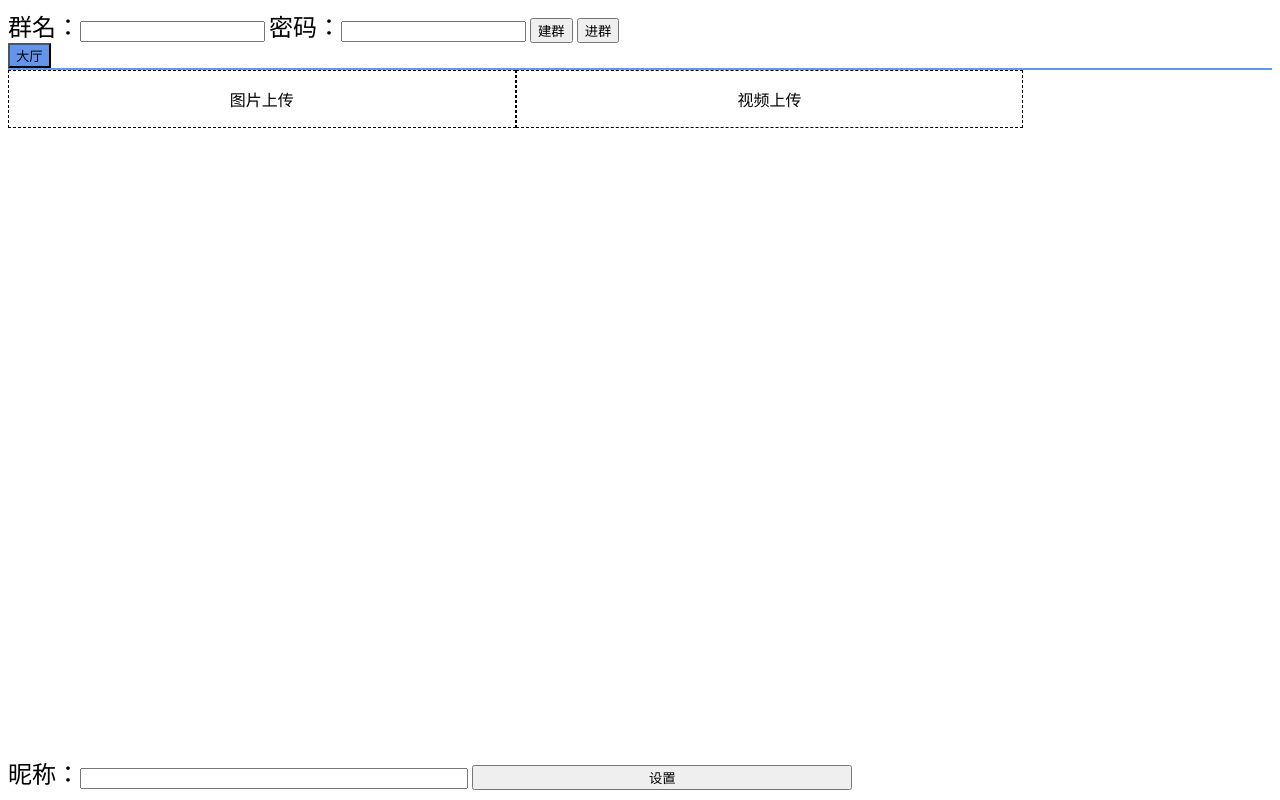
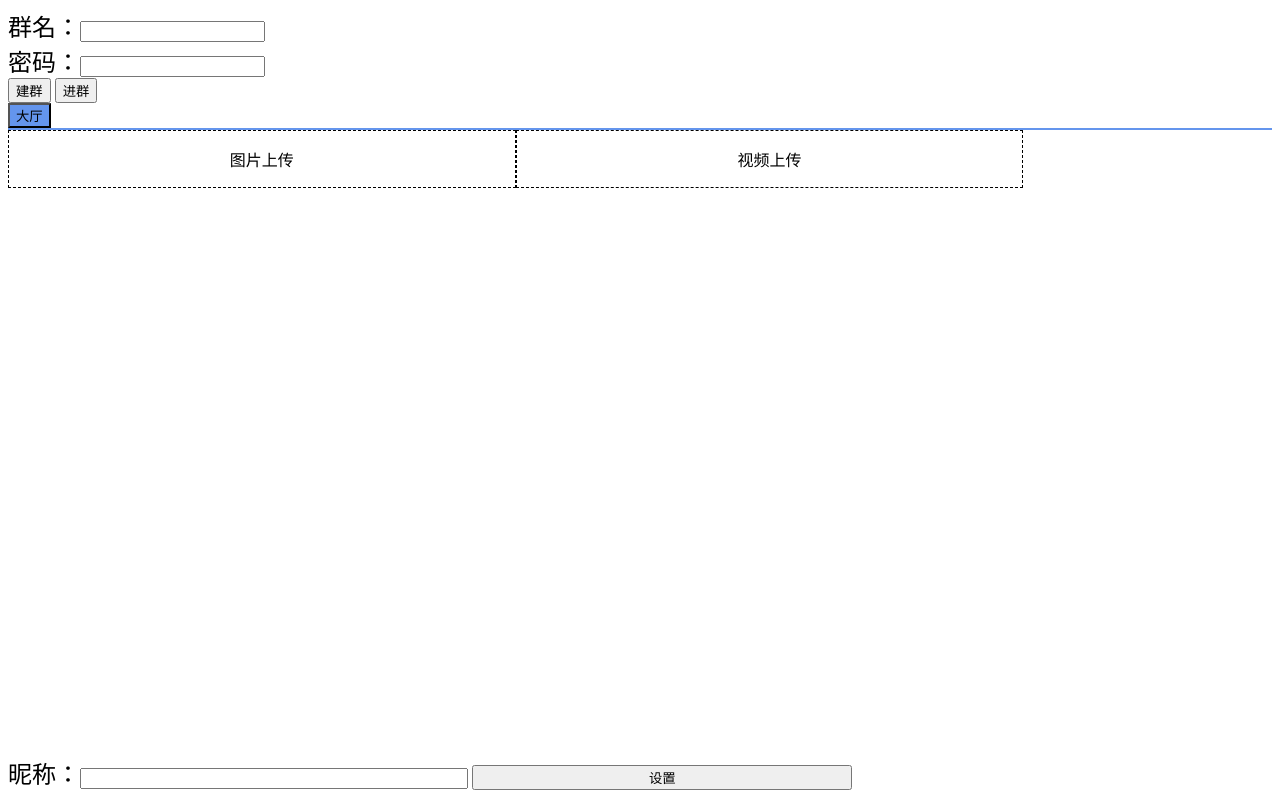
Before and after one commit to lxr1907/lxrtalk, a website: page public/html/index.html in a window 1280 px wide. Drawn offline with nearby package versions, Linux system fonts and the light colour scheme; no server answers.

```diff
--- a/public/html/index.html
+++ b/public/html/index.html
@@ -17,8 +17,10 @@
 <body>
 <div>
     <div id="groupBar">
-        <span>群名：</span><input id="groupName" type="text"/>
-        <span>密码：</span><input id="groupPwd" type="text"/>
+        <div>
+            <span>群名：</span><input id="groupName" type="text"/></div>
+        <div>
+            <span>密码：</span><input id="groupPwd" type="text"/></div>
         <input type="button" value="建群" id="foundGroupBtn" onclick="foundGroupClick()"/>
         <input type="button" value="进群" id="joinGroupBtn" onclick="joinGroupClick()"/>
     </div>
```
